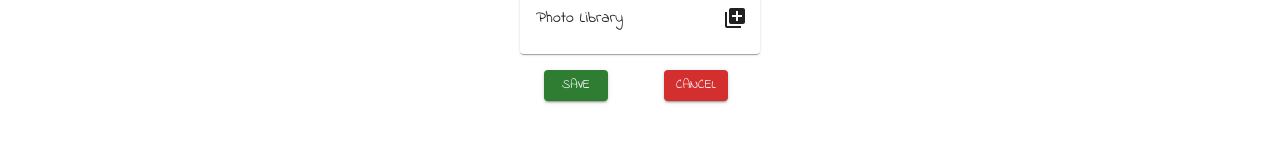
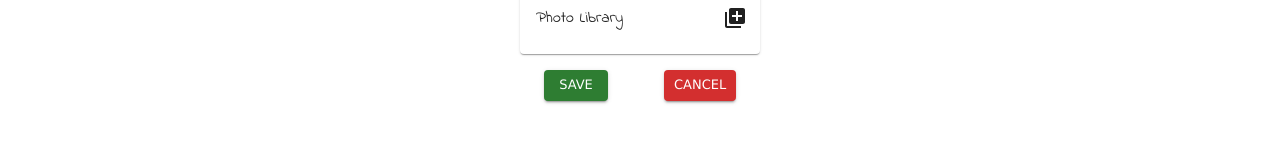
Before and after one commit to julezfitz/Sketchedule, a React (Create React App) app: page /new in a window 1280 px wide. Shown: the part 649-792 px from the top of the page. Built offline with nearby package versions, Linux system fonts and the light colour scheme.

Commit message:
changes styling of save and cancel buttons

```diff
--- a/src/Components/Schedules/NewScheduleItem.js
+++ b/src/Components/Schedules/NewScheduleItem.js
@@ -118,6 +118,7 @@ export default function NewScheduleItem() {
                 <Button
                   size="small"
                   type="submit"
+                  sx={{ fontFamily: 'Verdana' }}
                   color="success"
                   variant="contained"
                 >
@@ -130,6 +131,7 @@ export default function NewScheduleItem() {
                 <Button
                   size="small"
                   type="submit"
+                  sx={{ fontFamily: 'Verdana' }}
                   color="error"
                   variant="contained"
                   onClick={() => navigate('/edit')}
```
